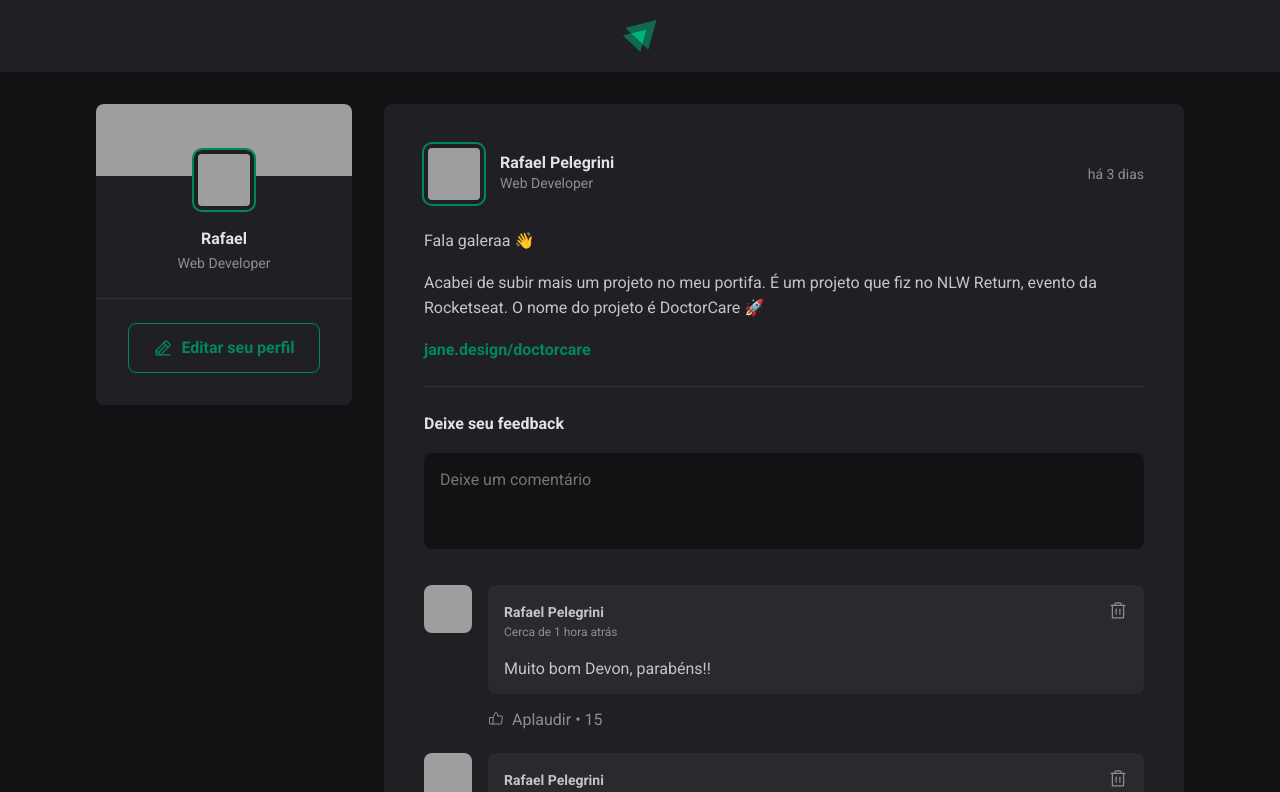
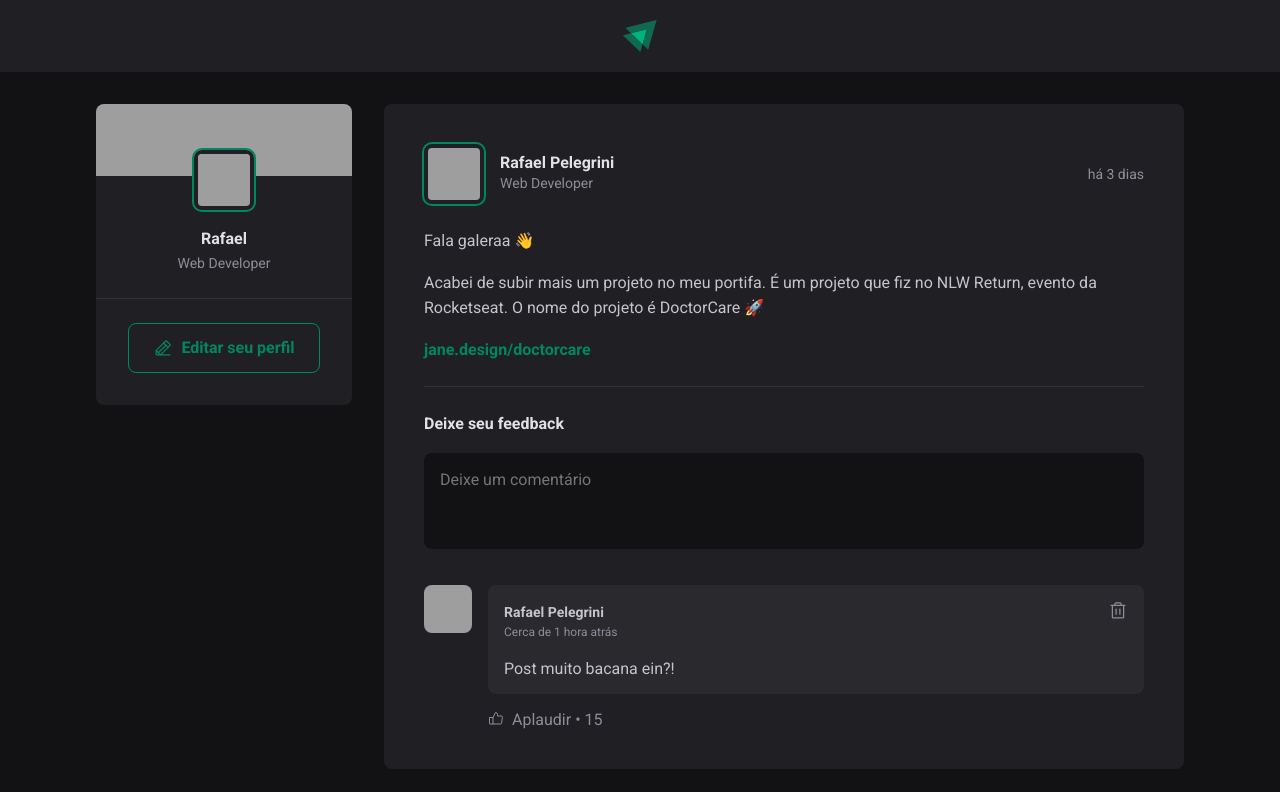
Before and after one commit to arrobarafael/ignite-feed, a React (Vite) app: page / in a window 1280 px wide. Shown: the top 792 px of the page. Built offline with nearby package versions, Linux system fonts and the light colour scheme; grey boxes are pictures that could not be loaded.

Commit message:
Adicionando estado na postagem de comentários

```diff
--- a/src/components/Comment.jsx
+++ b/src/components/Comment.jsx
@@ -2,7 +2,7 @@
 import { Avatar } from './Avatar';
 import styles from './Comment.module.css';
 
-export function Comment() {
+export function Comment({ content }) {
   return (
     <div className={styles.comment}>
       <Avatar hasBorder={false} src="https://github.com/arrobarafael.png" />
@@ -22,7 +22,7 @@
             </button>
           </header>
 
-          <p>Muito bom Devon, parabéns!!</p>
+          <p>{content}</p>
         </div>
 
         <footer>
--- a/src/components/Post.jsx
+++ b/src/components/Post.jsx
@@ -1,11 +1,15 @@
 import { format, formatDistanceToNow } from 'date-fns';
 import ptBR from 'date-fns/locale/pt-BR';
+import { useState } from 'react';
 
 import { Avatar } from './Avatar';
 import { Comment } from './Comment';
 import styles from './Post.module.css';
 
 export function Post({ author, publishedAt, content }) {
+  const [comments, setComments] = useState(['Post muito bacana ein?!']);
+  const [newCommentText, setNewCommentText] = useState('');
+
   const publishedDateFormatted = format(
     publishedAt,
     "d 'de' LLLL 'às' HH:mm'h'",
@@ -20,6 +24,17 @@
   const publishedDateRelativeToNow = formatDistanceToNow(publishedAt, {
     locale: ptBR,
   });
+
+  function handleCreateNewComment() {
+    event.preventDefault();
+
+    setComments([...comments, newCommentText]);
+    setNewCommentText('');
+  }
+
+  function handleNewCommentChange() {
+    setNewCommentText(event.target.value);
+  }
 
   return (
     <article className={styles.post}>
@@ -54,18 +69,23 @@
         })}
       </div>
 
-      <form className={styles.commentForm}>
+      <form onSubmit={handleCreateNewComment} className={styles.commentForm}>
         <strong>Deixe seu feedback</strong>
-        <textarea placeholder="Deixe um comentário" />
+        <textarea
+          name="comment"
+          value={newCommentText}
+          onChange={handleNewCommentChange}
+          placeholder="Deixe um comentário"
+        />
         <footer>
           <button type="submit">Publicar</button>
         </footer>
       </form>
 
       <div className={styles.commentList}>
-        <Comment />
-        <Comment />
-        <Comment />
+        {comments.map((comment) => {
+          return <Comment content={comment} />;
+        })}
       </div>
     </article>
   );
```
